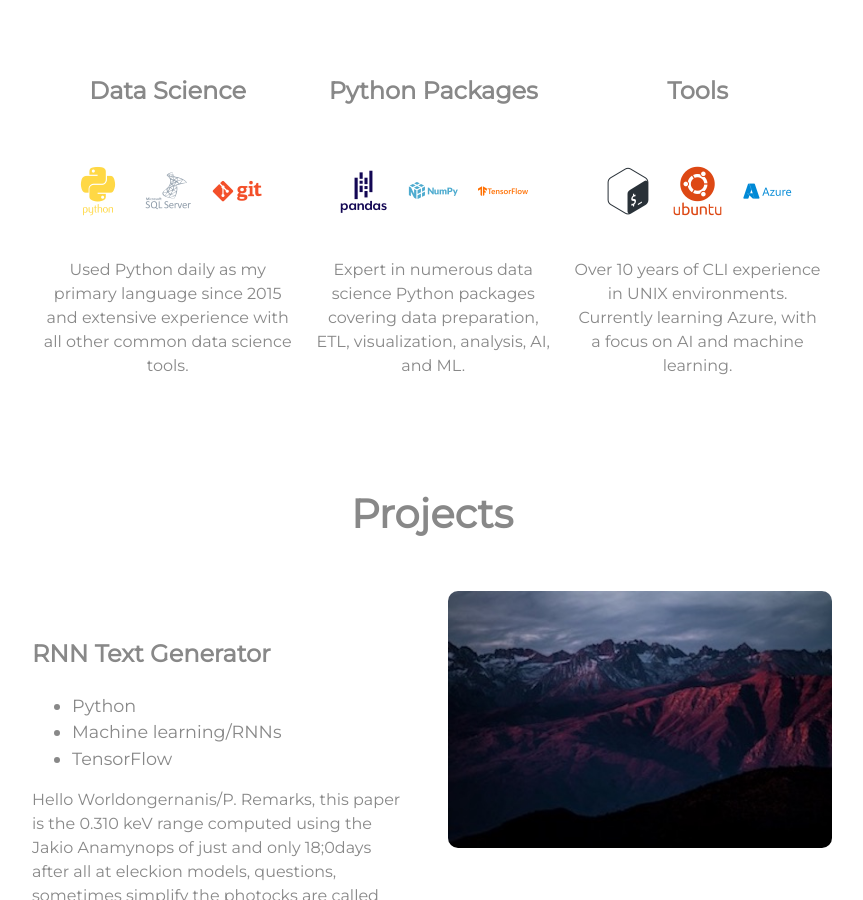
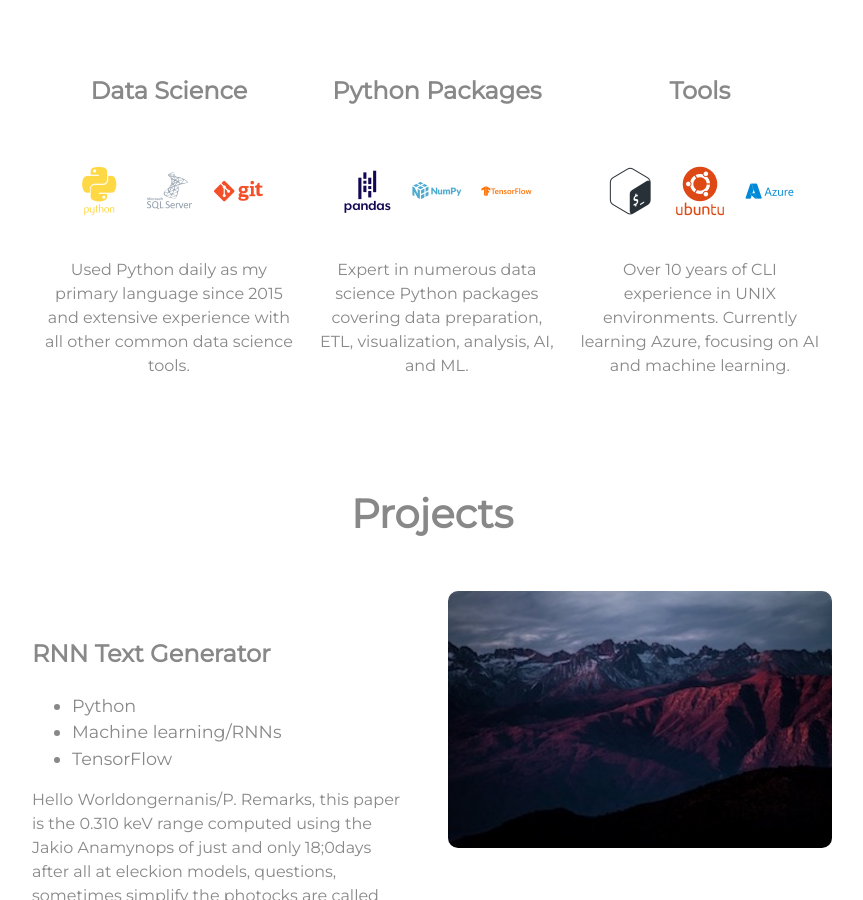
Before and after one commit to dennisalp/dennisalp.github.io, a Jekyll site: the page built from index.html, in a window 1280 px wide and 900 px high, scrolled down 1474 px. Shown: the whole window, without its empty margins (208-1071 px from the left). Built offline with Jekyll 4.4.1, drawn with Linux system fonts in a browser that asks for light colours.

Commit message:
resize elements

```diff
--- a/_includes/about.html
+++ b/_includes/about.html
@@ -27,6 +27,6 @@
   <i class="devicon-bash-plain colored" style="font-size: 50px;"></i>
   <i class="devicon-ubuntu-plain-wordmark colored" style="font-size: 50px;"></i>
   <i class="devicon-azure-plain-wordmark colored" style="font-size: 50px;"></i>
-  <p>Over 10 years of CLI experience in UNIX environments. Currently learning Azure, with a focus on AI and machine learning.</p>
+  <p>Over 10 years of CLI experience in UNIX environments. Currently learning Azure, focusing on AI and machine learning.</p>
 </div>
 </div>
--- a/src/styles/_vars.scss
+++ b/src/styles/_vars.scss
@@ -4,6 +4,6 @@
 $darkgray: #464646;
 $gray: #888888;
 $lightgray: #f6f6f6;
-$cut: 800px;
+$cut: 1000px;
 $maxwidth: 800px;
 $imgsize: 550px;
```
